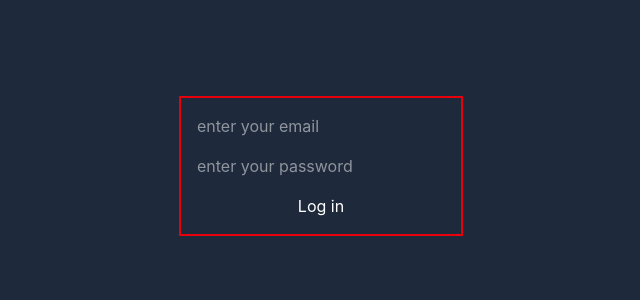
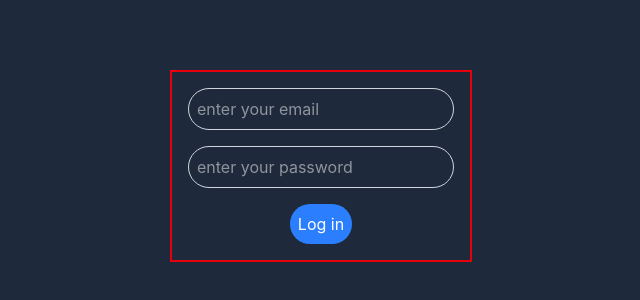
Before and after one commit to sanjeetkumarcodethrust/Employee_management_system, a React (Vite) app in the folder EMPLOYEE_MANAGEMENT_SYSTEM/: page / in a window 1280 px wide. Shown: the part 234-534 px from the top of the page, without its empty margins (319-959 px from the left). Built offline with nearby package versions, Linux system fonts and the light colour scheme.

Commit message:
generate the login page

```diff
--- a/EMPLOYEE_MANAGEMENT_SYSTEM/src/components/Auth/login.jsx
+++ b/EMPLOYEE_MANAGEMENT_SYSTEM/src/components/Auth/login.jsx
@@ -1,13 +1,19 @@
 import React from 'react'
 
 const login = () => {
+  const submitHandler = (e) => {
+    e.preventDefault();
+    console.log("form submitted");
+  }
   return (
     <div className='flex h-screen w-screen items-center justify-center '>
        <div className= 'border-2 border-red-600'>
-        <form  className='flex flex-col items-center justify-center gap-4 p-4'>
-            <input type="email" placeholder='enter your email'/>
-            <input type="password" placeholder='enter your password'/>
-            <button>Log in</button>
+        <form  onSubmit={(e)=>{
+          submitHandler(e)
+        }} className='flex flex-col items-center justify-center gap-4 p-4'>
+            <input className='border border-gray-300 p-2 rounded-full' type="email" placeholder='enter your email'/>
+            <input className='border border-gray-300 p-2 rounded-full' type="password" placeholder='enter your password'/>
+            <button className='bg-blue-500 text-white p-2 rounded-full'>Log in</button>
         </form>
        </div>
     </div>
```
